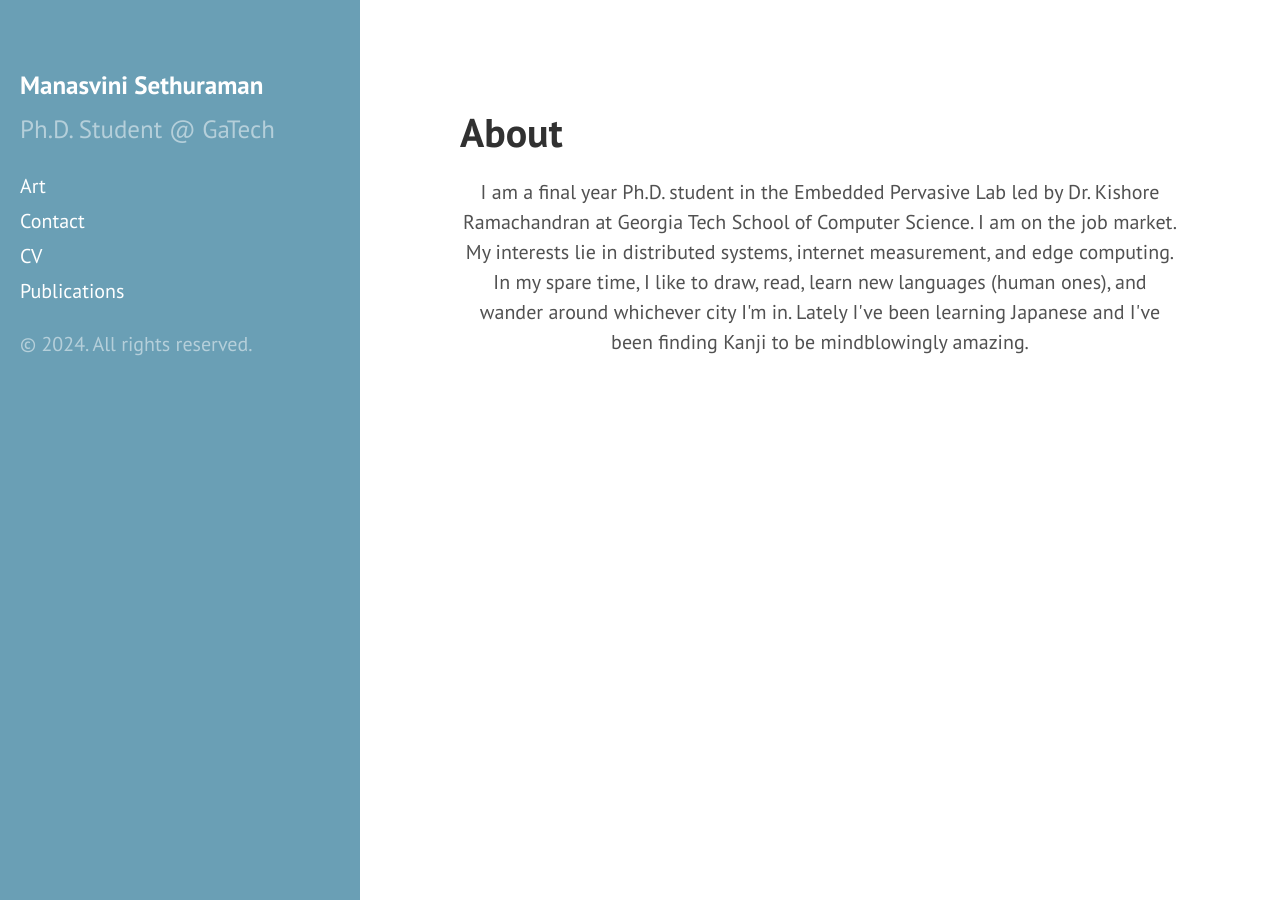
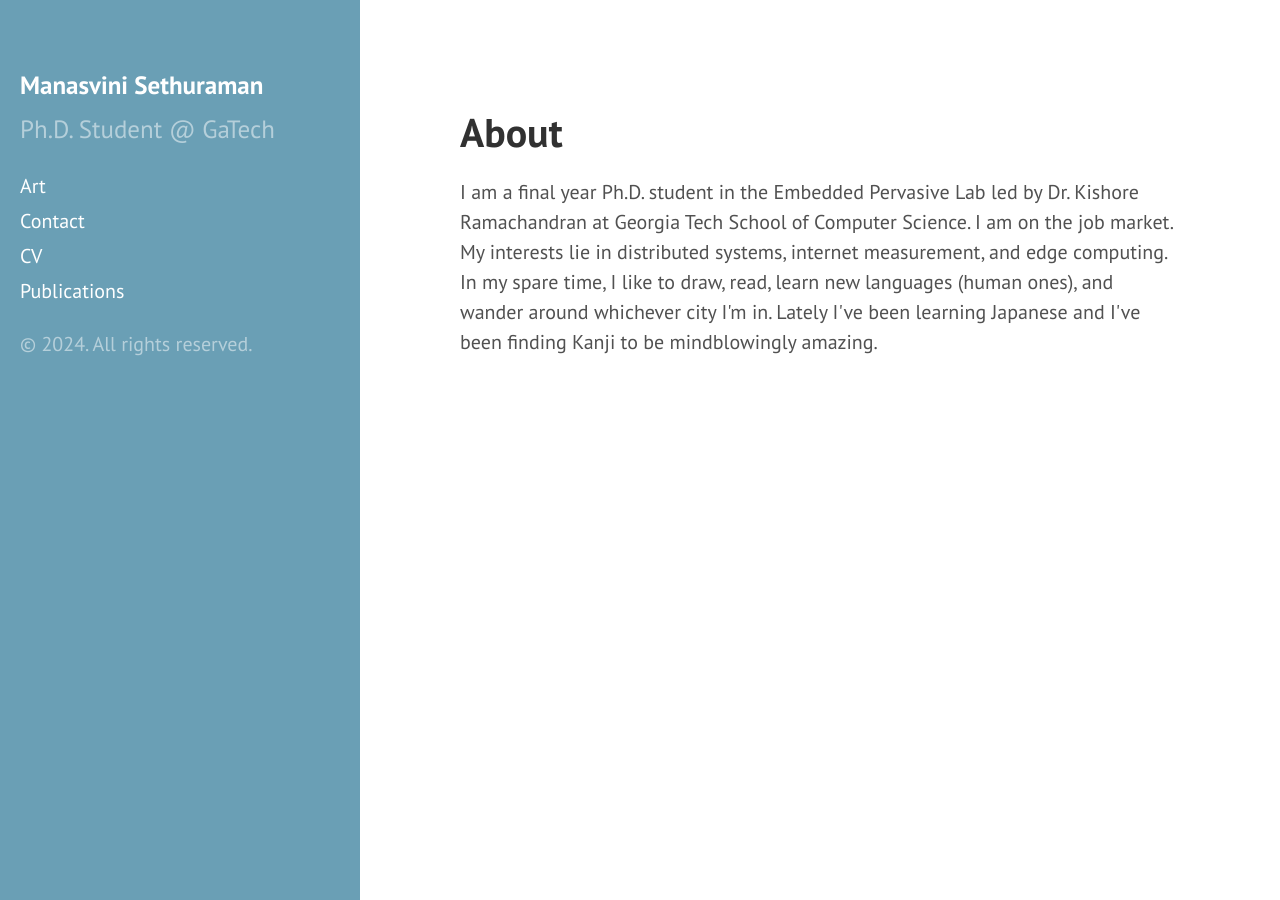
Before and after one commit to Manasvini/Manasvini.github.io, a Jekyll site: the page built from index.html, in a window 1280 px wide. Built offline with Jekyll 4.4.1, drawn with Linux system fonts in a browser that asks for light colours.

Commit message:
align left

```diff
--- a/index.html
+++ b/index.html
@@ -14,7 +14,7 @@ td {
 </style>
 
 <h1>About</h1>
-<div id="photo" style="text-align: center">
+<div id="photo" style="text-align: left">
   <p>
    <table align="left">
   <tr>
```
